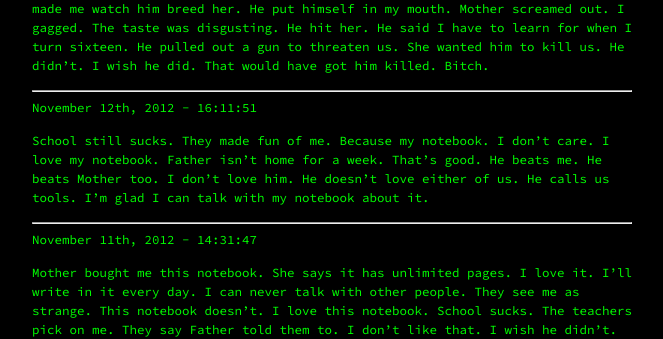
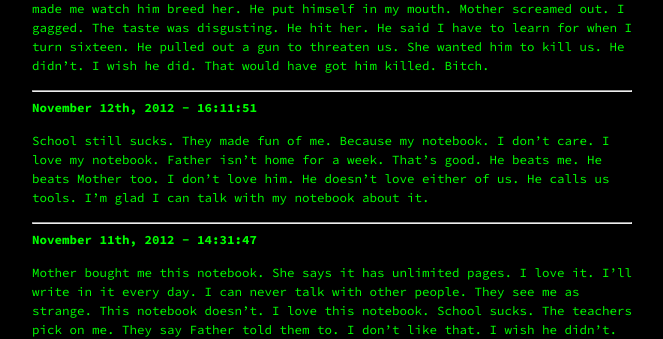
Before and after one commit to Terwilliger69105/69105.github.io, a Jekyll site: the page built from nimu.md, in a window 1280 px wide. Shown: the part 2556-2895 px from the top of the page, without its empty margins (308-971 px from the left). Built offline with Jekyll 4.4.1, drawn with Linux system fonts in a browser that asks for light colours; our own code applies the rules of GitHub Pages for plain Markdown files.

```diff
--- a/nimu.md
+++ b/nimu.md
@@ -81,12 +81,12 @@ Mother won't stop crying. Father was yelling at her. He says she's purposefully
 
 ---
 
-November 12th, 2012 - 16:11:51
+**November 12th, 2012 - 16:11:51**
 
 School still sucks. They made fun of me. Because my notebook. I don't care. I love my notebook. Father isn't home for a week. That's good. He beats me. He beats Mother too. I don't love him. He doesn't love either of us. He calls us tools. I'm glad I can talk with my notebook about it.
 
 ---
 
-November 11th, 2012 - 14:31:47
+**November 11th, 2012 - 14:31:47**
 
 Mother bought me this notebook. She says it has unlimited pages. I love it. I'll write in it every day. I can never talk with other people. They see me as strange. This notebook doesn't. I love this notebook. School sucks. The teachers pick on me. They say Father told them to. I don't like that. I wish he didn't. The students do too. I don't even do anything. It's my clothes. But I like my clothes. They're comfortable. The skirt is cute.
```
